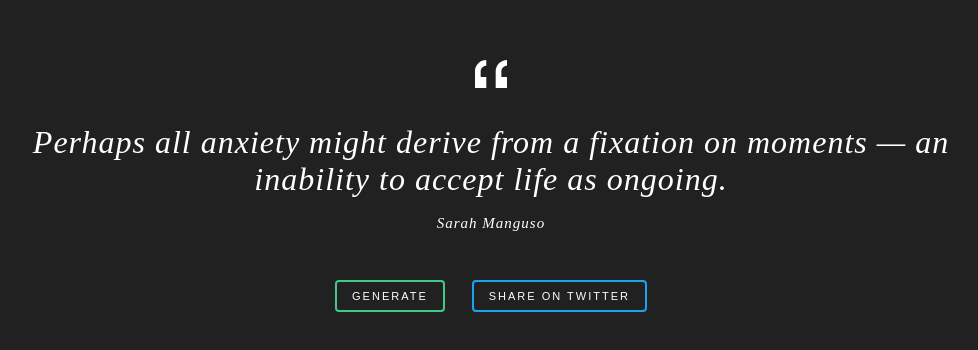
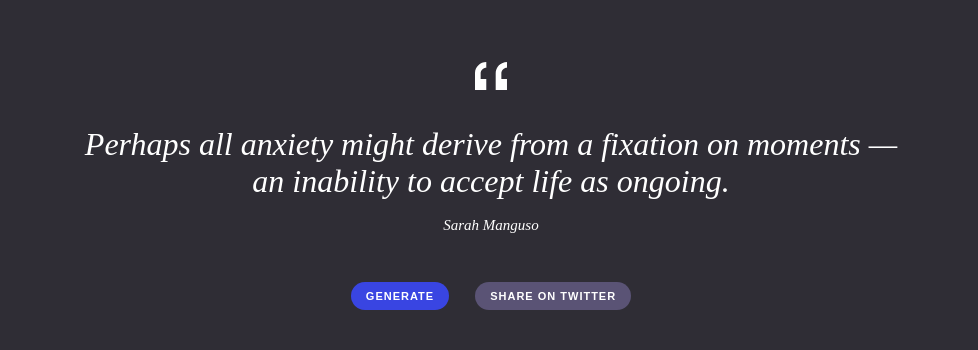
Before and after one commit to msgabriel/quote-generator, a plain HTML site: page index.html in a window 1280 px wide. Shown: the part 214-564 px from the top of the page, without its empty margins (149-1127 px from the left). Drawn offline with Linux system fonts and the light colour scheme.

Commit message:
Update style.css

```diff
--- a/css/style.css
+++ b/css/style.css
@@ -1,4 +1,5 @@
-body,html {
+body,
+html {
   margin: 0;
   padding: 0;
 }
@@ -11,10 +12,9 @@ a {
 }
 
 body {
-  font-family: 'PT Serif', serif;
+  font-family: "Playfair Display", serif;
   text-align: center;
-  letter-spacing: 1px;
-  background: #212121;
+  background: #2f2d35;
   color: #fff;
 
   display: flex;
@@ -25,7 +25,7 @@ body {
 
 .container {
   height: 100vh;
-  max-width: 1100px;
+  max-width: 920px;
 
   display: flex;
   flex-flow: column;
@@ -39,7 +39,7 @@ body {
 
 blockquote {
   font-size: 32px;
-  margin-bottom: .5em;
+  margin-bottom: 0.5em;
   font-style: italic;
 }
 
@@ -53,29 +53,30 @@ cite {
 
 .btn {
   border: none;
+  border-radius: 15px;
   color: #fff;
   font: 11px Arial, sans-serif;
-  letter-spacing: 2px;
+  font-weight: bold;
+  letter-spacing: 1px;
   text-transform: uppercase;
   cursor: pointer;
   padding: 8px 15px;
   margin: 0 1em;
+  outline: none;
 }
 
 #generate {
-  background: transparent;
-  border: 2px solid #3FCB87;
-  border-radius: 4px;
+  background: #3945e2;
 }
+
 #generate:hover {
-  box-shadow: 1px 1px 20px #3FCB8730;
+  box-shadow: 1px 1px 25px #3944e241;
 }
 
 #twitter {
-  background: transparent;
-  border: 2px solid #1da1f2;
-  border-radius: 4px;
+  background: #5a5375;
 }
+
 #twitter:hover {
-  box-shadow: 1px 1px 20px #1da1f230;
+  box-shadow: 1px 1px 25px #413a5ac0;
 }
```
